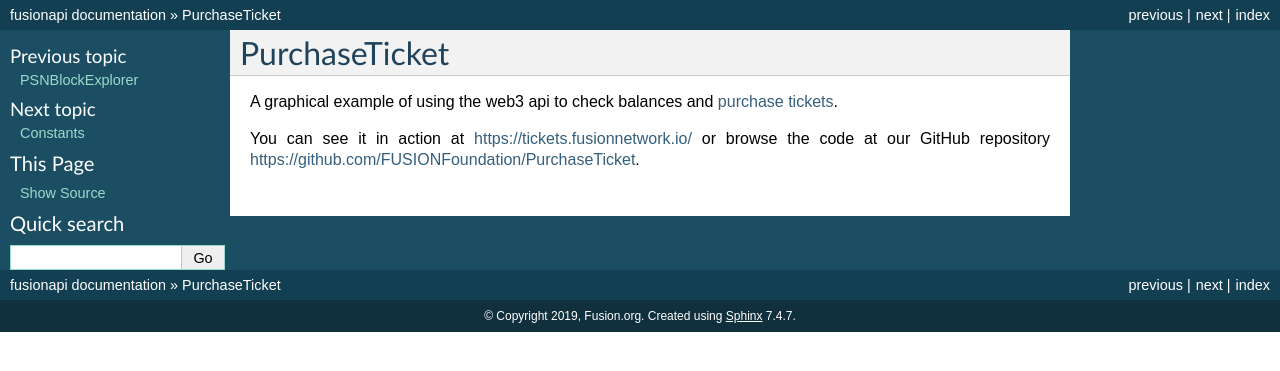
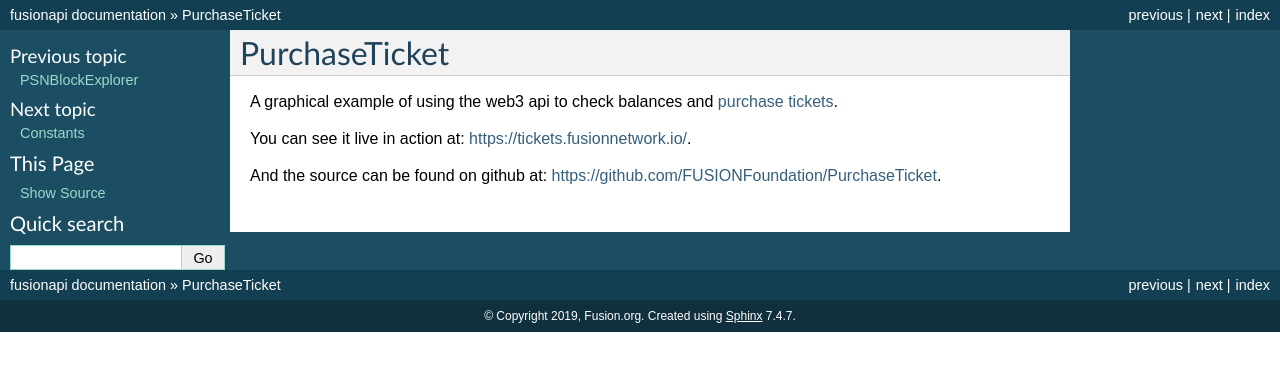
Before and after one commit to FUSIONFoundation/web3-fusion-extend, a Sphinx documentation site: the page built from docs/purchaseTicket.rst, in a window 1280 px wide. Shown: the top 371 px of the page. Built offline with Sphinx 7.4.7, drawn with Linux system fonts in a browser that asks for light colours.

Commit message:
documentation work in progress

```diff
--- a/docs/myFusionWallet.rst
+++ b/docs/myFusionWallet.rst
@@ -5,4 +5,6 @@ myFusionWallet
 
 A full functionion `wallet <https://github.com/FUSIONFoundation/myfusionwallet>`_ with asset creation, time locks, and quantum swaps.
 
-You can see it in action at `https://www.myfusionwallet.com <https://www.myfusionwallet.com>`_ or browse the code at our GitHub repository `https://github.com/FUSIONFoundation/myfusionwallet <https://github.com/FUSIONFoundation/myfusionwallet>`_.
+You can see it live in action at: `https://www.myfusionwallet.com <https://www.myfusionwallet.com>`_.
+
+And the source can be found on github at: `https://github.com/FUSIONFoundation/myfusionwallet <https://github.com/FUSIONFoundation/myfusionwallet>`_.
--- a/docs/psnBlockExplorer.rst
+++ b/docs/psnBlockExplorer.rst
@@ -5,4 +5,6 @@ PSNBlockExplorer
 
 A rich example of using the `block explore api <https://github.com/FUSIONFoundation/PSNBlockExplorer>`_.
 
-You can see it in action at `https://blocks.fusionnetwork.io/ <https://blocks.fusionnetwork.io/>`_ or browse the code at our GitHub repository `https://github.com/FUSIONFoundation/PSNBlockExplorer <https://github.com/FUSIONFoundation/PSNBlockExplorer>`_.
+You can see it live in action at: `https://blocks.fusionnetwork.io/ <https://blocks.fusionnetwork.io/>`_.
+
+And the source can be found on github at: `https://github.com/FUSIONFoundation/PSNBlockExplorer <https://github.com/FUSIONFoundation/PSNBlockExplorer>`_.
--- a/docs/purchaseTicket.rst
+++ b/docs/purchaseTicket.rst
@@ -5,4 +5,6 @@ PurchaseTicket
 
 A graphical example of using the web3 api to check balances and `purchase tickets <https://github.com/FUSIONFoundation/PurchaseTicket>`_.
 
-You can see it in action at `https://tickets.fusionnetwork.io/ <https://tickets.fusionnetwork.io/>`_ or browse the code at our GitHub repository `https://github.com/FUSIONFoundation/PurchaseTicket <https://github.com/FUSIONFoundation/PurchaseTicket>`_.
+You can see it live in action at: `https://tickets.fusionnetwork.io/ <https://tickets.fusionnetwork.io/>`_.
+
+And the source can be found on github at: `https://github.com/FUSIONFoundation/PurchaseTicket <https://github.com/FUSIONFoundation/PurchaseTicket>`_.
```
Also changed, not shown: 11 other files.
